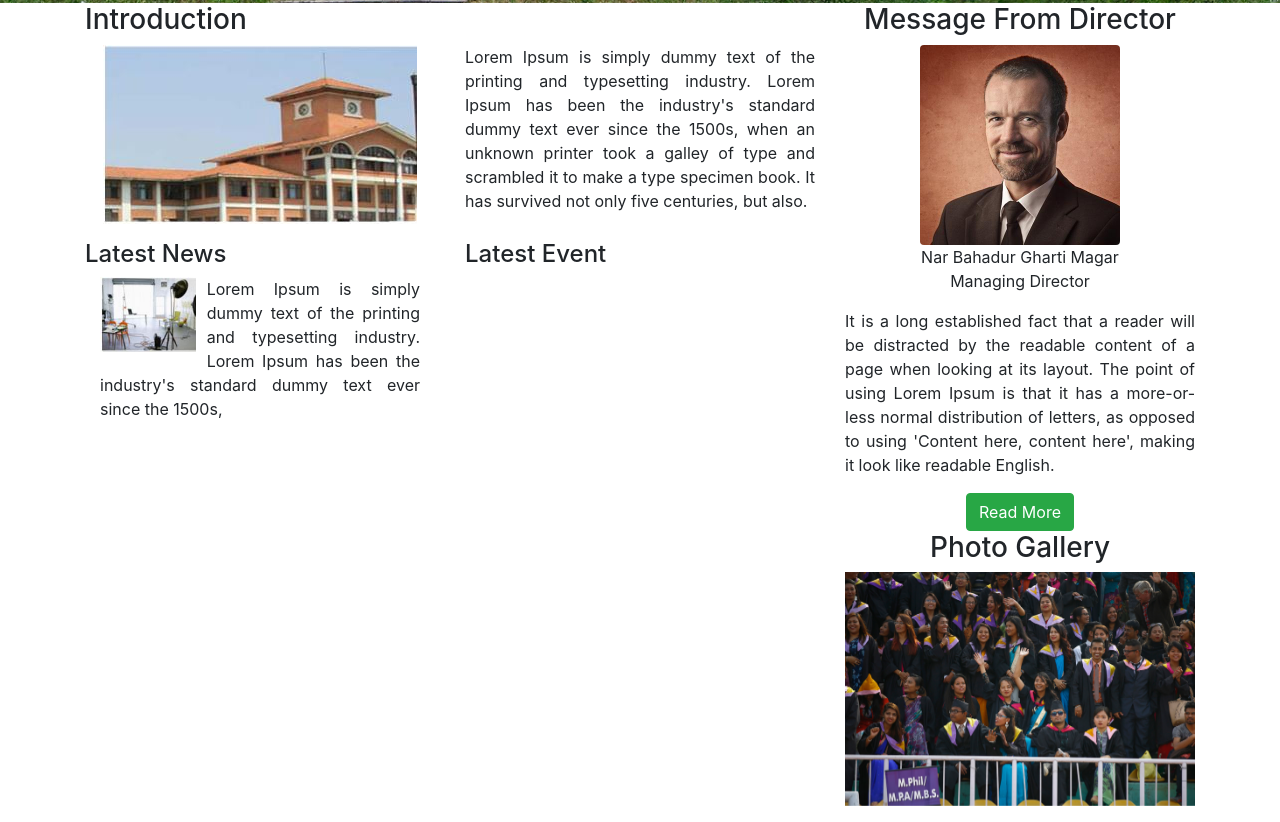
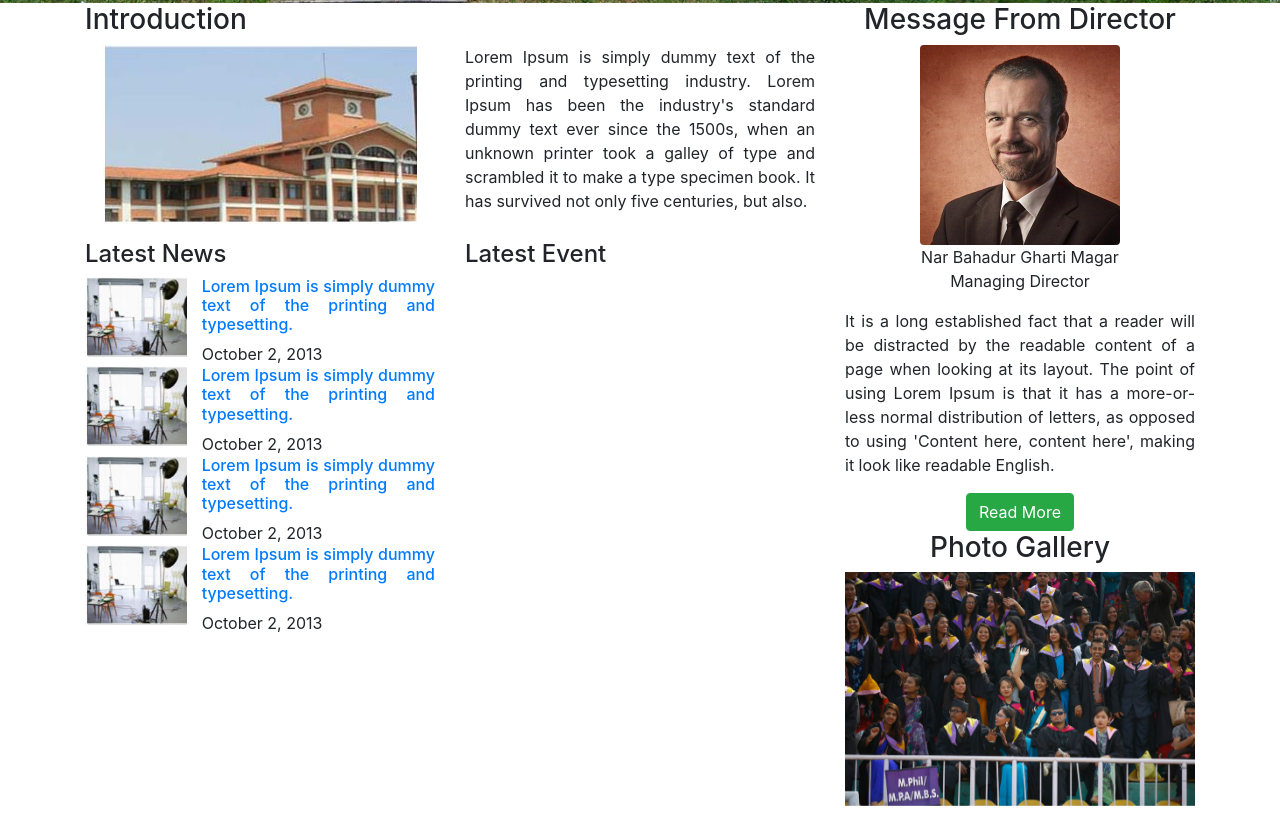
Before and after one commit to udlnepal/tucir, a plain HTML site: page index.html in a window 1280 px wide. Shown: the part 785-1607 px from the top of the page. Drawn offline with Linux system fonts and the light colour scheme.

Commit message:
latest news

```diff
--- a/css/style.css
+++ b/css/style.css
@@ -46,8 +46,12 @@
   text-decoration: none;
 }
 .img_tn_news{
-	max-height: 75px;
+	max-height: 80px;
 }
 .pad_fix{
 	padding: 0;
 }
+
+a.news_title{
+	text-decoration: none;
+}
--- a/index.html
+++ b/index.html
@@ -111,16 +111,50 @@
 					</article>
 					<aside class="row">
 						<h1 class="hidden">Latest News and Events</h1>
-						<article class="col">
+						<article class="col-lg-6 col-md-6 col-sm-12 col-xs-12">
 							<h4>Latest News</h4>
 							<div class="news_box_wrap">
-								<div class="col-lg-12">
-								<div class="col-4 pad_fix float-left" ><img class="img_tn_news" src="images/tn_news.JPG"></div>
-								<div class="col pad_fix"> <p class="text-justify">Lorem Ipsum is simply dummy text of the printing and typesetting industry. Lorem Ipsum has been the industry's standard dummy text ever since the 1500s, </p></div>
+								<div class="col-lg-12 news_block_wrap">
+							<div class="row">
+								<div class="col-4 pad_fix " ><img class="img_tn_news" src="images/tn_news.JPG"></div>
+								<div class="col pad_fix"> <a href="#" class="news_title"><h6 class="text-justify text-bold ">Lorem Ipsum is simply dummy text of the printing and typesetting. </h6></a>
+									<span class="date_news">October 2, 2013</span>
+								</div>
+								<hr>
 							</div>
 							</div>
+							<div class="col-lg-12 news_block_wrap">
+							<div class="row">
+								<div class="col-4 pad_fix " ><img class="img_tn_news" src="images/tn_news.JPG"></div>
+								<div class="col pad_fix"> <a href="#" class="news_title"><h6 class="text-justify text-bold ">Lorem Ipsum is simply dummy text of the printing and typesetting. </h6></a>
+									<span class="date_news">October 2, 2013</span>
+								</div>
+								<hr>
+							</div>
+							</div>
+								<div class="col-lg-12 news_block_wrap">
+							<div class="row">
+								<div class="col-4 pad_fix " ><img class="img_tn_news" src="images/tn_news.JPG"></div>
+								<div class="col pad_fix"> <a href="#" class="news_title"><h6 class="text-justify text-bold ">Lorem Ipsum is simply dummy text of the printing and typesetting. </h6></a>
+									<span class="date_news">October 2, 2013</span>
+								</div>
+								<hr>
+							</div>
+							</div>
+								<div class="col-lg-12 news_block_wrap">
+							<div class="row">
+								<div class="col-4 pad_fix " ><img class="img_tn_news" src="images/tn_news.JPG"></div>
+								<div class="col pad_fix"> <a href="#" class="news_title"><h6 class="text-justify text-bold ">Lorem Ipsum is simply dummy text of the printing and typesetting. </h6></a>
+									<span class="date_news">October 2, 2013</span>
+								</div>
+								<hr>
+							</div>
+							</div>
+
+
+							</div>
 						</article>
-						<article class="col">
+						<article class="col-lg-6 col-md-6 col-sm-12 col-xs-12">
 							<h4>Latest Event</h4>
 						</article>
 
```
